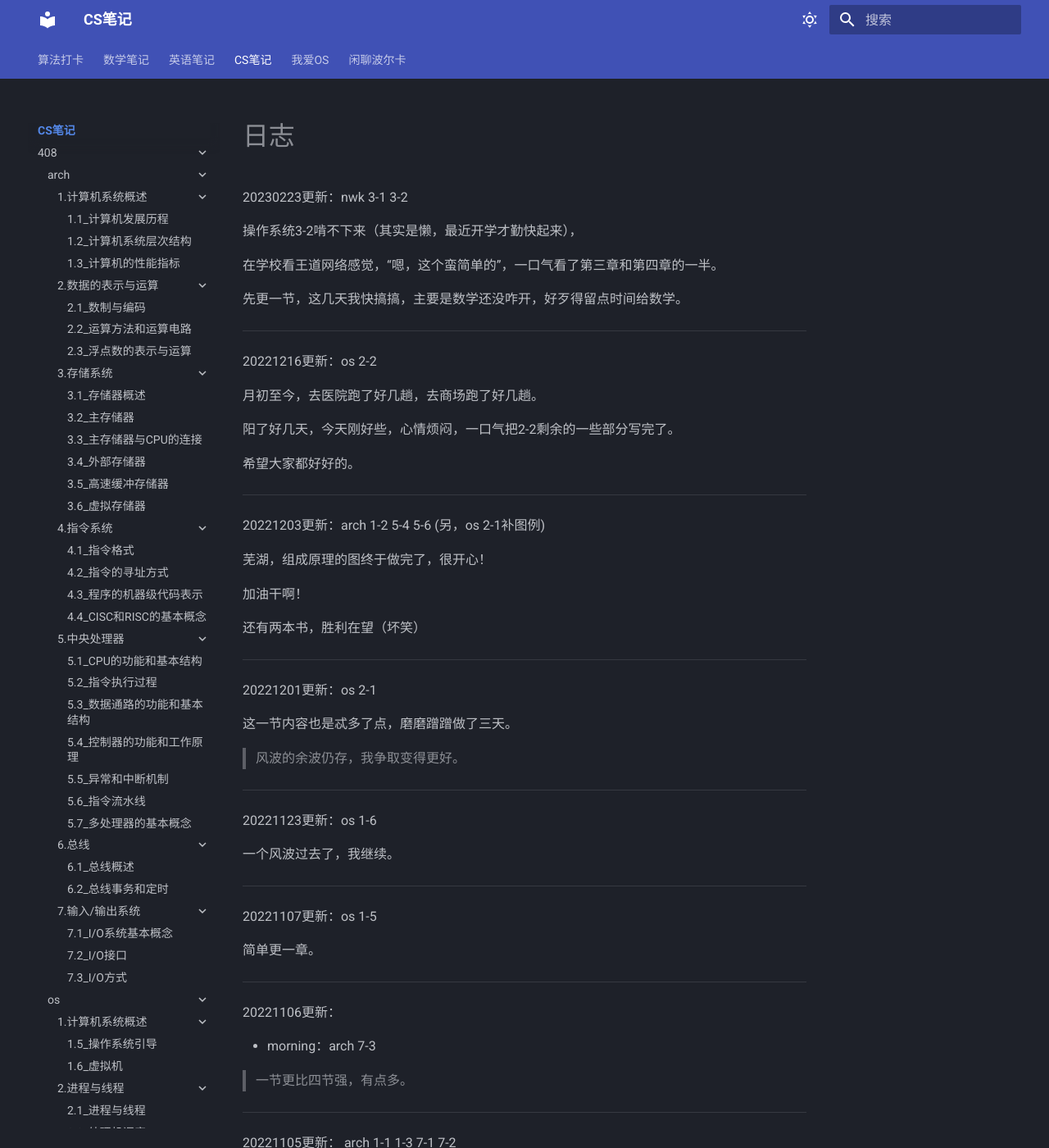
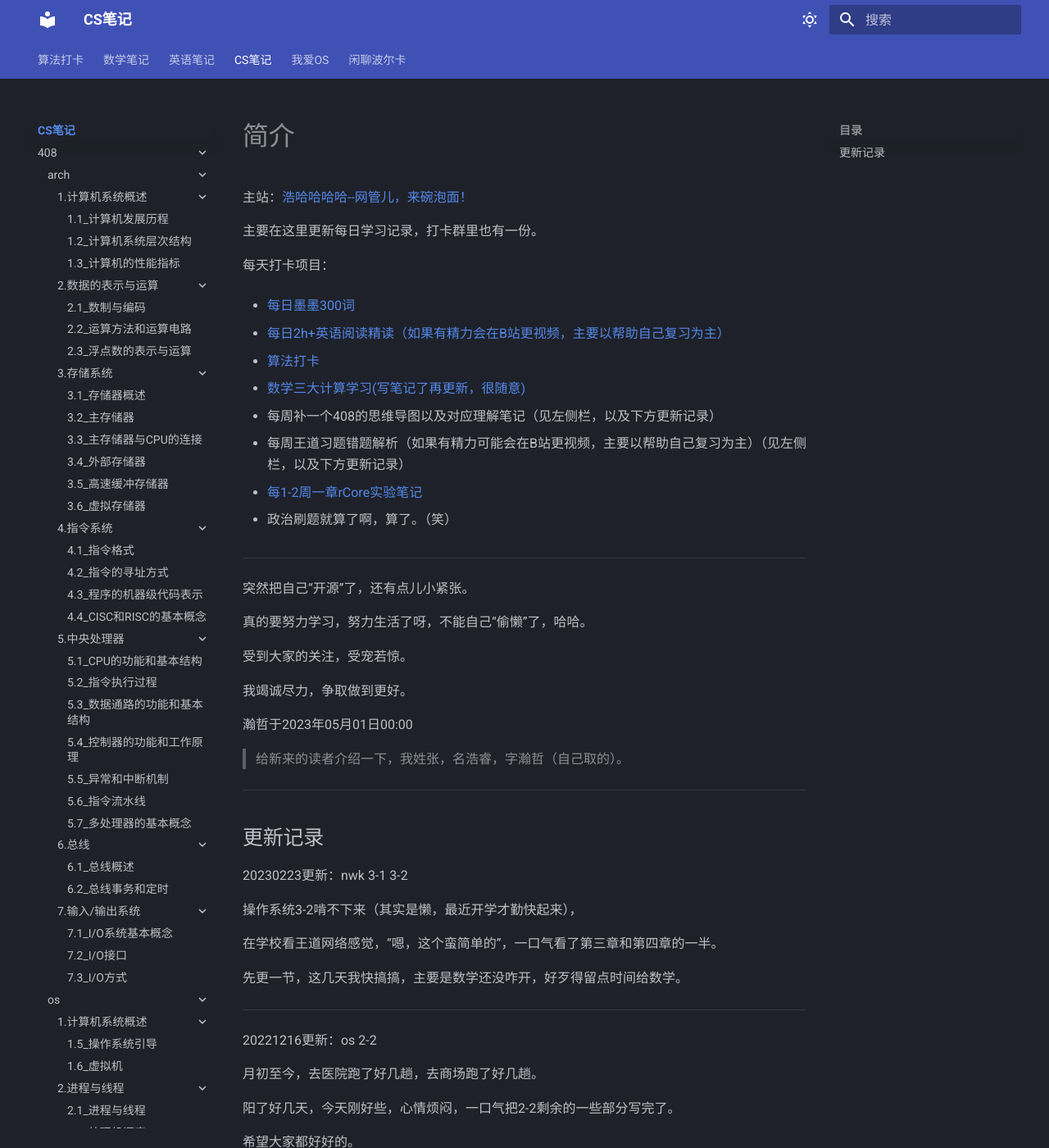
Before and after one commit to Haohahahaha/cs, an MkDocs documentation site: the page built from docs/index.md, in a window 1280 px wide and 1400 px high. Shown: the whole window at 82% size. Built offline with MkDocs 1.6.1 and Material for MkDocs 9.7.7, drawn with Linux system fonts in a browser that asks for light colours.

Commit message:
2023-05-01_01:01:08 update

```diff
--- a/docs/index.md
+++ b/docs/index.md
@@ -1,3 +1,45 @@
+# 简介
+
+主站：[浩哈哈哈哈--网管儿，来碗泡面！](https://haohaha.cn)
+
+主要在这里更新每日学习记录，打卡群里也有一份。
+
+每天打卡项目：
+
+- [每日墨墨300词](https://eng.haohaha.cn)
+
+- [每日2h+英语阅读精读（如果有精力会在B站更视频，主要以帮助自己复习为主）](https://eng.haohaha.cn)
+
+- [算法打卡](https://alg.haohaha.cn)
+
+- [数学三大计算学习(写笔记了再更新，很随意)](https://math.haohaha.cn)
+
+- 每周补一个408的思维导图以及对应理解笔记（见左侧栏，以及下方更新记录）
+
+- 每周王道习题错题解析（如果有精力可能会在B站更视频，主要以帮助自己复习为主）（见左侧栏，以及下方更新记录）
+
+- [每1-2周一章rCore实验笔记](https://os.haohaha.cn)
+
+- 政治刷题就算了啊，算了。（笑）
+
+---
+
+突然把自己“开源”了，还有点儿小紧张。
+
+真的要努力学习，努力生活了呀，不能自己“偷懒”了，哈哈。
+
+受到大家的关注，受宠若惊。
+
+我竭诚尽力，争取做到更好。
+
+瀚哲于2023年05月01日00:00
+
+> 给新来的读者介绍一下，我姓张，名浩睿，字瀚哲（自己取的）。
+
+---
+
+## 更新记录
+
 20230223更新：nwk 3-1 3-2
 
 操作系统3-2啃不下来（其实是懒，最近开学才勤快起来），
```
